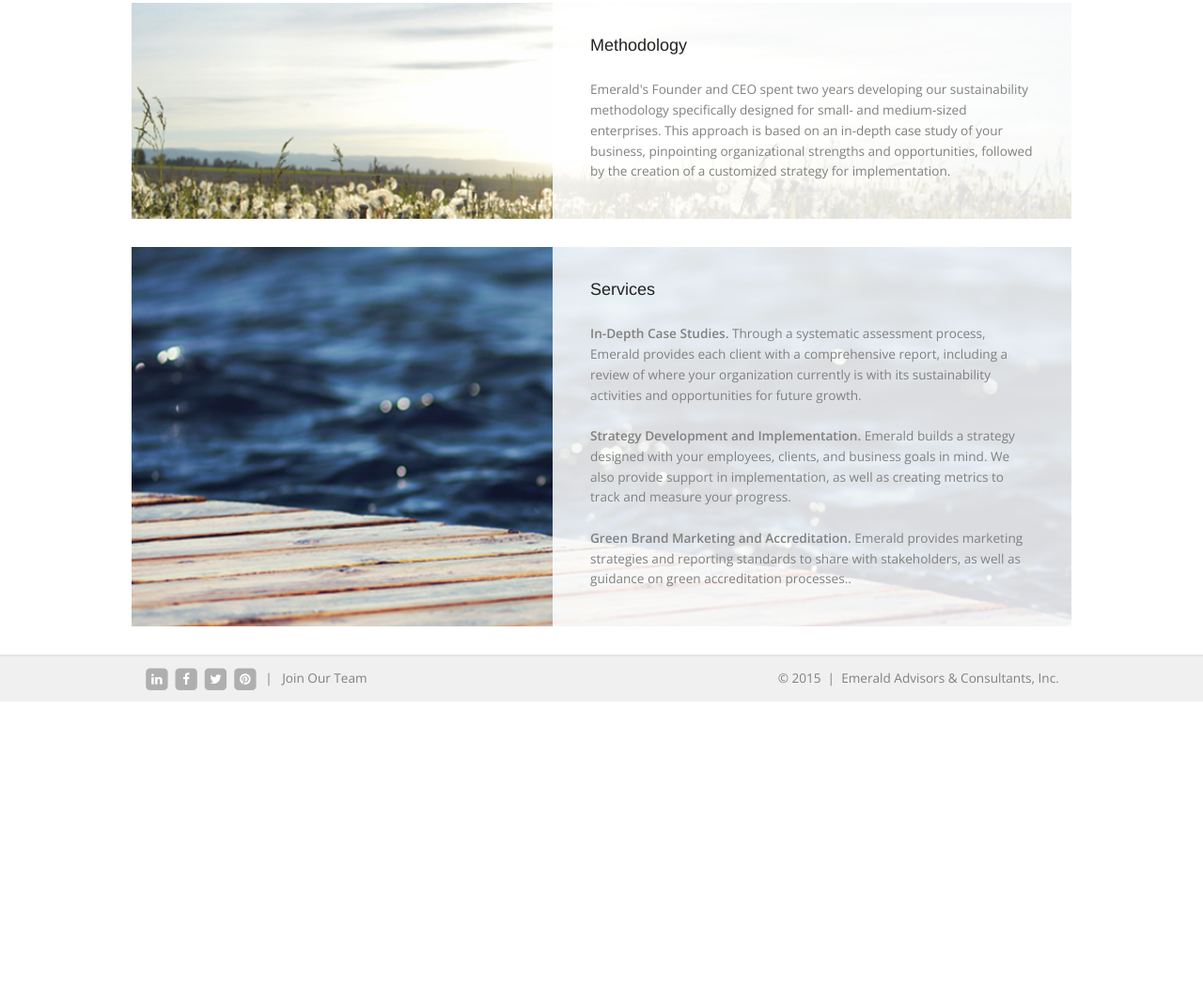
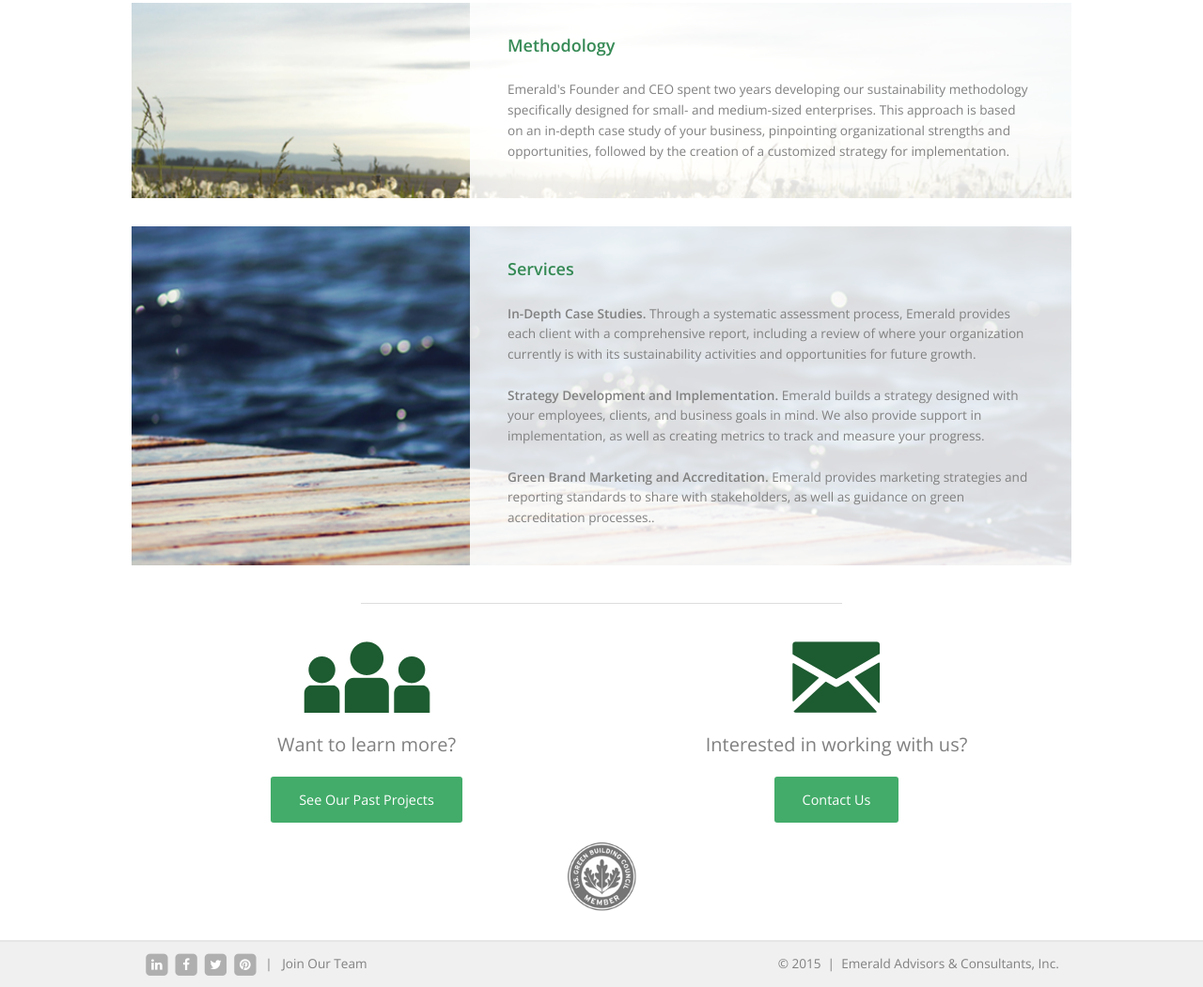
Before and after one commit to scapungcol/emsus, a plain HTML site: page services.html in a window 1280 px wide. Shown: the part 245-1296 px from the top of the page at 94% size. Before the commit the page ends 992 px from the top, so only its background shows below. Drawn offline with nearby package versions, Linux system fonts and the light colour scheme.

Commit message:
services 1024 min

```diff
--- a/sass/portfolio.scss
+++ b/sass/portfolio.scss
@@ -1,7 +1,7 @@
 @import 'base';
 
 $font-stack: 'Open Sans', sans-serif;
-
+$primary-color-dark: #368a55;
 
 //MIN WIDTH @ 1024 PX
 
@@ -51,6 +51,12 @@ h3.nobackheader {
     width: 80%;
 }
 
+h5 {
+	color:$primary-color-dark;
+	font-family: $font-stack;
+	font-weight: 600;
+}
+
 h4.navbottomheader {
 	font-size: 1.25em;
 	margin-bottom: 20px;
@@ -63,16 +69,16 @@ h4.navbottomheader {
 }
 
 .learnmore-btn {
-	background: url(../img/portfolio_mail.png), no-repeat;
+    background: url(../img/portfolio_people.png), no-repeat;
     height: 76px;
-    width: 94px;
+    width: 135px;
     margin: 0 auto 20px auto;
 }
 
 .contactus-btn {
-	background: url(../img/portfolio_people.png), no-repeat;
+	background: url(../img/portfolio_mail.png), no-repeat;
     height: 76px;
-    width: 135px;
+    width: 94px;
     margin: 0 auto 20px auto;
 }
 
@@ -128,6 +134,13 @@ h4.navbottomheader {
     margin: 0px auto 30px auto;
 }
 
+@media (min-width:1024px) {
+	.methodology, .menuofservices {
+		padding: 0 0 0 360px;
+	}
+
+
+}
 
 @media (max-width:960px) {
 	.slidetoggles {
--- a/services.html
+++ b/services.html
@@ -8,8 +8,8 @@
     <link rel="stylesheet" href="css/fonts.css" type="text/css" />
     <link rel="stylesheet" href="https://cdnjs.cloudflare.com/ajax/libs/font-awesome/4.3.0/css/font-awesome.css" />
     <link href='http://fonts.googleapis.com/css?family=Open+Sans:400italic,600italic,700italic,400,600,700' rel='stylesheet' type='text/css'>
-    <link rel="stylesheet" href="css/main.css" />
-    <link rel="stylesheet" href="css/portfolio.css" />
+<!--     <link rel="stylesheet" href="css/main.css" />
+    --> <link rel="stylesheet" href="css/portfolio.css" />
 
 
   </head>
@@ -74,6 +74,31 @@
       </div>
     </div>
 
+    <hr class="greydivider">
+    <div class="secondrow">
+      <div class="row">
+        <div class="large-6 medium-6 small-12 columns">
+          <div class="learnmore-btn"> </div>
+          <h4 class="navbottomheader">Want to learn more?</h4>
+          <div class="headertext">
+            <a href="services.html" class="button success radius">See Our Past Projects</a>
+          </div>
+        </div>
+        <div class="large-6 medium-6 small-12 columns">
+          <div class="contactform">
+            <div class="contactus-btn">
+            </div>
+            <h4 class="navbottomheader">Interested in working with us?</h4>
+            <div class="headertext">
+              <a href="contactus.html" class="button success radius">Contact Us</a>
+            </div>
+          </div>
+        </div>
+      </div>
+      <div class="uswrap">
+        <div class="uslogo"></div>
+      </div>
+    </div>
     <footer class="fullrow footer">
       <div class="navfooter">
         <div class="social">
```
Also changed, not shown: css/portfolio.css, 1 other file.
